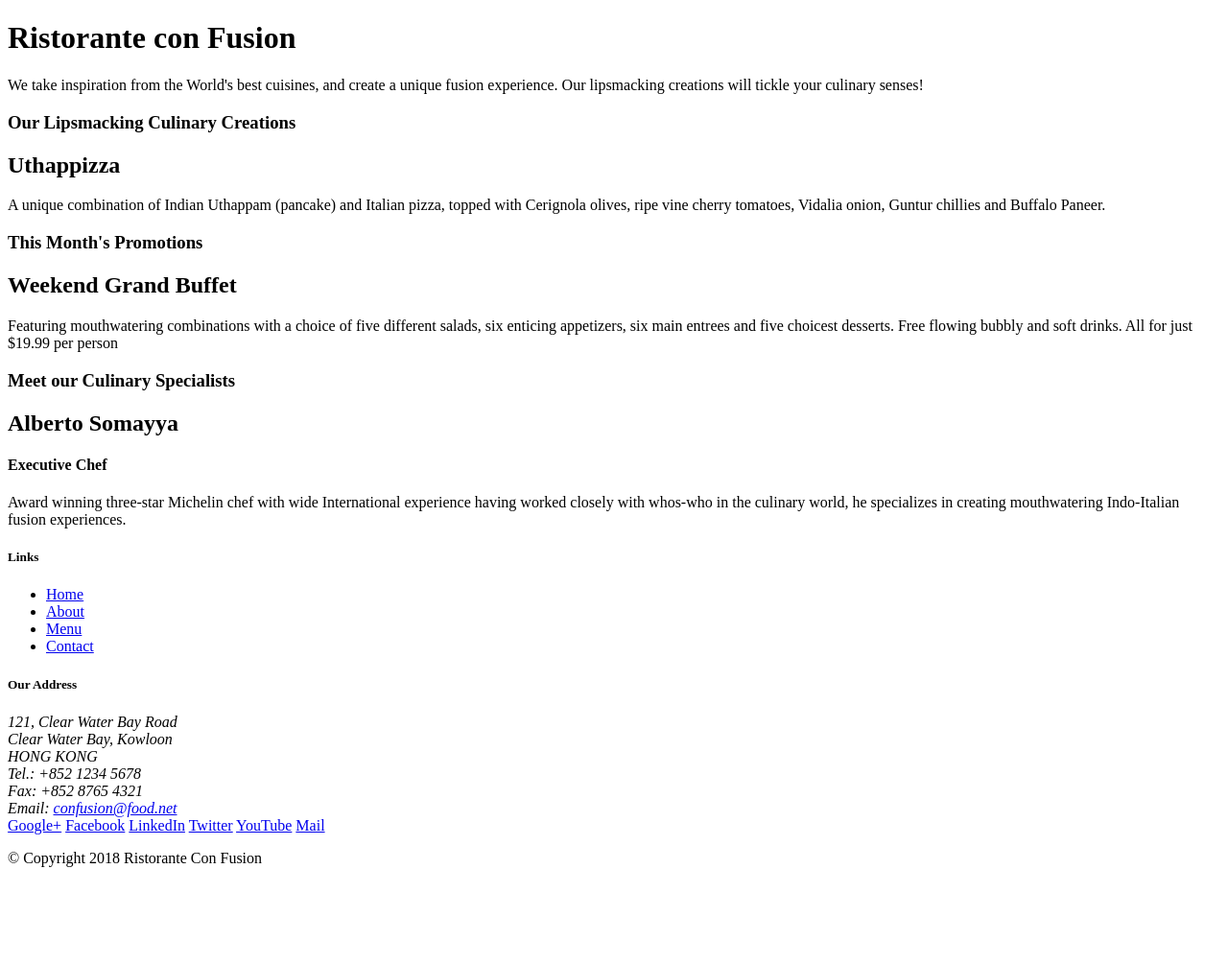
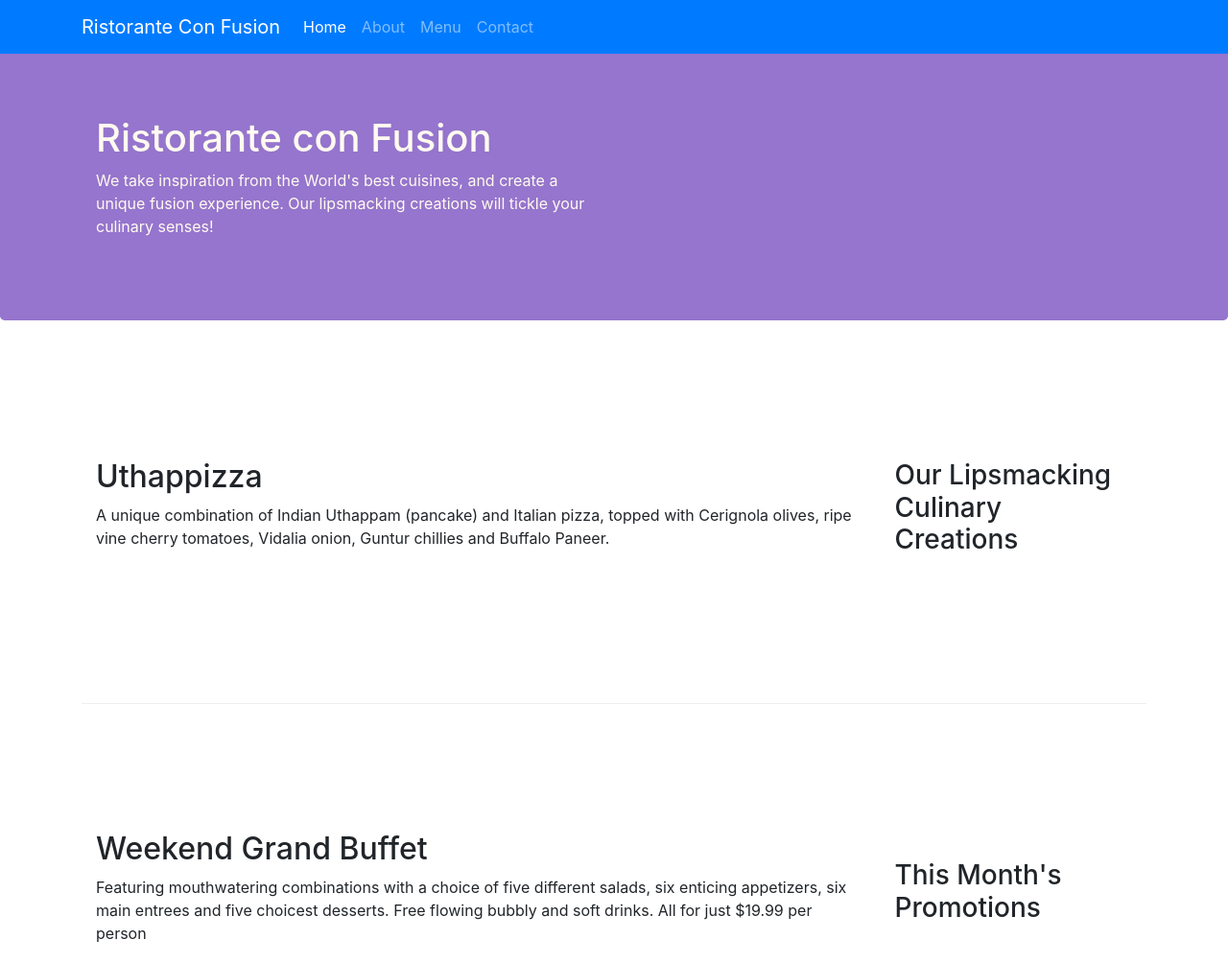
Before and after one commit to shalabh4567/project, a website: page index.html in a window 1280 px wide. Shown: the top 1004 px of the page at 96% size. Before the commit the page ends 920 px from the top, so only its background shows below. Drawn offline with nearby package versions, Linux system fonts and the light colour scheme.

Commit message:
navigation bar

```diff
--- /dev/null
+++ b/css/style.css
@@ -0,0 +1,35 @@
+.row-header{
+    margin:0px auto;
+    padding:0px;
+}
+
+.row-content {
+    margin:0px auto;
+    padding: 50px 0px 50px 0px;
+    border-bottom: 1px ridge;
+    min-height:400px;
+}
+
+.footer{
+    background-color: #D1C4E9;
+    margin:0px auto;
+    padding: 20px 0px 20px 0px;
+}
+.jumbotron{
+    padding: 70px 30px 70px 30px;
+    margin: 0px auto;
+    background: #9575CD;
+    color: floralwhite;
+}
+address{
+    font-size: 80%;
+    margin: 0px;
+    color: #0f0f0f;
+}
+body{
+    padding: 50px 0px 0px 0px;
+    z-index: 0;
+}
+.navbar-dark{
+    background-color: #512DA8;
+}
--- a/index.html
+++ b/index.html
@@ -2,51 +2,76 @@
 <html lang="en">
 
 <head>
+    <!-- Required meta tags always come first -->
+    <meta charset="utf-8">
+    <meta name="viewport" content="width=device-width, initial-scale=1, shrink-to-fit=no">
+    <meta http-equiv="x-ua-compatible" content="ie=edge">
+
+    <!-- Bootstrap CSS -->
+    <link rel="stylesheet" href="node_modules/bootstrap/dist/css/bootstrap.min.css">
+    <link rel="stylesheet" href="css/style.css">
     <title>Ristorante Con Fusion</title>
 </head>
 
 <body>
+    <nav class="navbar navbar-dark navbar-expand-sm bg-primary fixed-top">
+        <div class="container">
+            <button class="navbar-toggler" type="button" data-toggle="collapse" data-target="#Navbar">
+                <span class="navbar-toggler-icon"></span>
+            </button>
+            <a class="navbar-brand" href="#">Ristorante Con Fusion</a>
+            <div class="collapse navbar-collapse" id="Navbar">
+                <ul class="navbar-nav mr-auto">
+                    <li class="nav-item active"><a class="nav-link" href="#">Home</a></li>
+                    <li class="nav-item"><a class="nav-link" href="./aboutus.html">About</a></li>
+                    <li class="nav-item"><a class="nav-link" href="#">Menu</a></li>
+                    <li class="nav-item"><a class="nav-link" href="#">Contact</a></li>
+                </ul>
+            </div>
 
-    <header>
-        <div>
-            <div>
-                <div>
+        </div>
+    </nav>
+
+    <header class="jumbotron">
+        <div class="container">
+            <div class="row row-header align-items-center">
+                <div class="clo-12 col-sm-6">
                     <h1>Ristorante con Fusion</h1>
                     <p>We take inspiration from the World's best cuisines, and create a unique fusion experience. Our lipsmacking creations will tickle your culinary senses!</p>
                 </div>
-                <div>
+                <div class="col-12 col-sm">
                 </div>
             </div>
         </div>
     </header>
 
-    <div>
-        <div>
-            <div>
+    <div class="container">
+        <div class="row row-content align-items-center">
+            <div class="col-12 col-sm-4 order-sm-last col-md-3">
                 <h3>Our Lipsmacking Culinary Creations</h3>
             </div>
-            <div>
+            <div class="col-12 col-sm order-sm-first col-md ">
                 <h2>Uthappizza</h2>
                 <p>A unique combination of Indian Uthappam (pancake) and Italian pizza, topped with Cerignola olives, ripe vine cherry tomatoes, Vidalia onion, Guntur chillies and Buffalo Paneer.</p>
             </div>
         </div>
 
 
-        <div>
-            <div>
+        <div class="row row-content align-items-center">
+            <div class="col-12 col-sm-4 order-sm-last col-md-3">
                 <h3>This Month's Promotions</h3>
             </div>
-            <div>
+            <div class="col-12 col-sm order-sm-first col-md">
                 <h2>Weekend Grand Buffet</h2>
                 <p>Featuring mouthwatering combinations with a choice of five different salads, six enticing appetizers, six main entrees and five choicest desserts. Free flowing bubbly and soft drinks. All for just $19.99 per person </p>
             </div>
         </div>
 
-        <div>
-            <div>
+        <div class="row row-content align-items-center">
+            <div  class="col-12 col-sm-4 order-sm-last col-md-3">
                 <h3>Meet our Culinary Specialists</h3>
             </div>
-            <div>
+            <div class="col-12 col-sm order-sm-first col-md">
                 <h2>Alberto Somayya</h2>
                 <h4>Executive Chef</h4>
                 <p>Award winning three-star Michelin chef with wide International experience having worked closely with whos-who in the culinary world, he specializes in creating mouthwatering Indo-Italian fusion experiences. </p>
@@ -54,19 +79,19 @@
         </div>
     </div>
 
-    <footer>
-        <div>
-            <div>
-                <div>
+    <footer class="footer">
+        <div class="container">
+            <div class="row">
+                <div class="col-4 col-sm-2">
                     <h5>Links</h5>
-                    <ul>
+                    <ul class="list-unstyled">
                         <li><a href="#">Home</a></li>
-                        <li><a href="#">About</a></li>
+                        <li><a href="./aboutus.html">About</a></li>
                         <li><a href="#">Menu</a></li>
                         <li><a href="#">Contact</a></li>
                     </ul>
                 </div>
-                <div>
+                <div class="col-7 col-sm-5">
                     <h5>Our Address</h5>
                     <address>
 		              121, Clear Water Bay Road<br>
@@ -77,8 +102,8 @@
 		              Email: <a href="mailto:confusion@food.net">confusion@food.net</a>
 		           </address>
                 </div>
-                <div>
-                    <div>
+                <div class="col-12 col-sm-4 align-self-center">
+                    <div class="text-center">
                         <a href="http://google.com/+">Google+</a>
                         <a href="http://www.facebook.com/profile.php?id=">Facebook</a>
                         <a href="http://www.linkedin.com/in/">LinkedIn</a>
@@ -88,14 +113,17 @@
                     </div>
                 </div>
            </div>
-           <div>
-                <div>
+           <div class="row justify-content-center">
+                <div class="col-auto ">
                     <p>© Copyright 2018 Ristorante Con Fusion</p>
                 </div>
            </div>
         </div>
     </footer>
-
+        <!-- jQuery first, then Popper.js, then Bootstrap JS. -->
+        <script src="node_modules/jquery/dist/jquery.slim.min.js"></script>
+        <script src="node_modules/popper.js/dist/umd/popper.min.js"></script>
+        <script src="node_modules/bootstrap/dist/js/bootstrap.min.js"></script>
 </body>
 
 </html>
--- a/package.json
+++ b/package.json
@@ -12,5 +12,10 @@
   "license": "ISC",
   "devDependencies": {
     "lite-server": "^2.3.0"
+  },
+  "dependencies": {
+    "bootstrap": "^4.0.0",
+    "jquery": "^3.3.1",
+    "popper.js": "^1.12.9"
   }
 }
```
Also changed, not shown: aboutus.html (added, +135 -0 lines), 1 other file.
